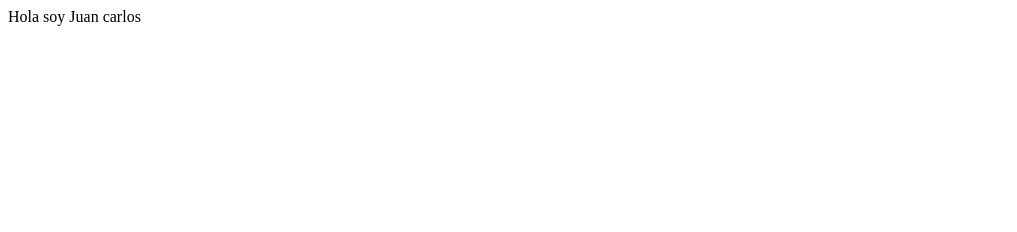
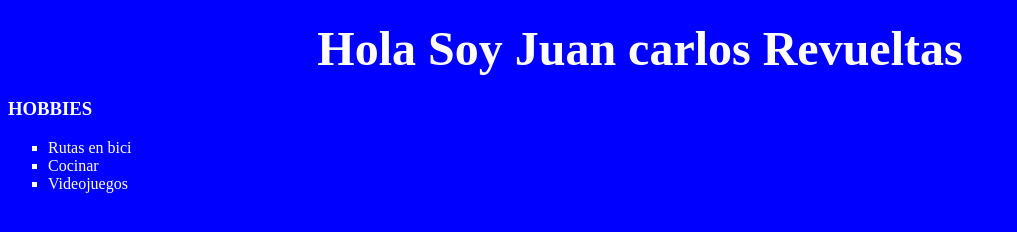
Before and after one commit to mikelbarbe/Repo2Actividad1, a plain HTML site: page Juancarlos.html in a window 1280 px wide. Shown: the whole page, without its empty margins (0-1017 px from the left). Drawn offline with Linux system fonts and the light colour scheme.

Commit message:
Añadido Hobbies Juan carlos

```diff
--- a/Juancarlos.html
+++ b/Juancarlos.html
@@ -4,8 +4,18 @@
     <meta charset="UTF-8">
     <meta name="viewport" content="width=device-width, initial-scale=1.0">
     <title>Juan carlos revueltas</title>
+
 </head>
-<body>
-    Hola soy Juan carlos
+
+<body bgcolor="blue">
+    <h1 align = "center"><font size="80px" color="white">Hola Soy Juan carlos Revueltas</font></h1>
+    <h3><font color="white">HOBBIES</h3></font>
+    <ul type="square"><font color="white">
+        <li>Rutas en bici</li>
+        <li>Cocinar</li>
+        <li>Videojuegos</li>
+
+
+    </ul></font>
 </body>
 </html>
```
